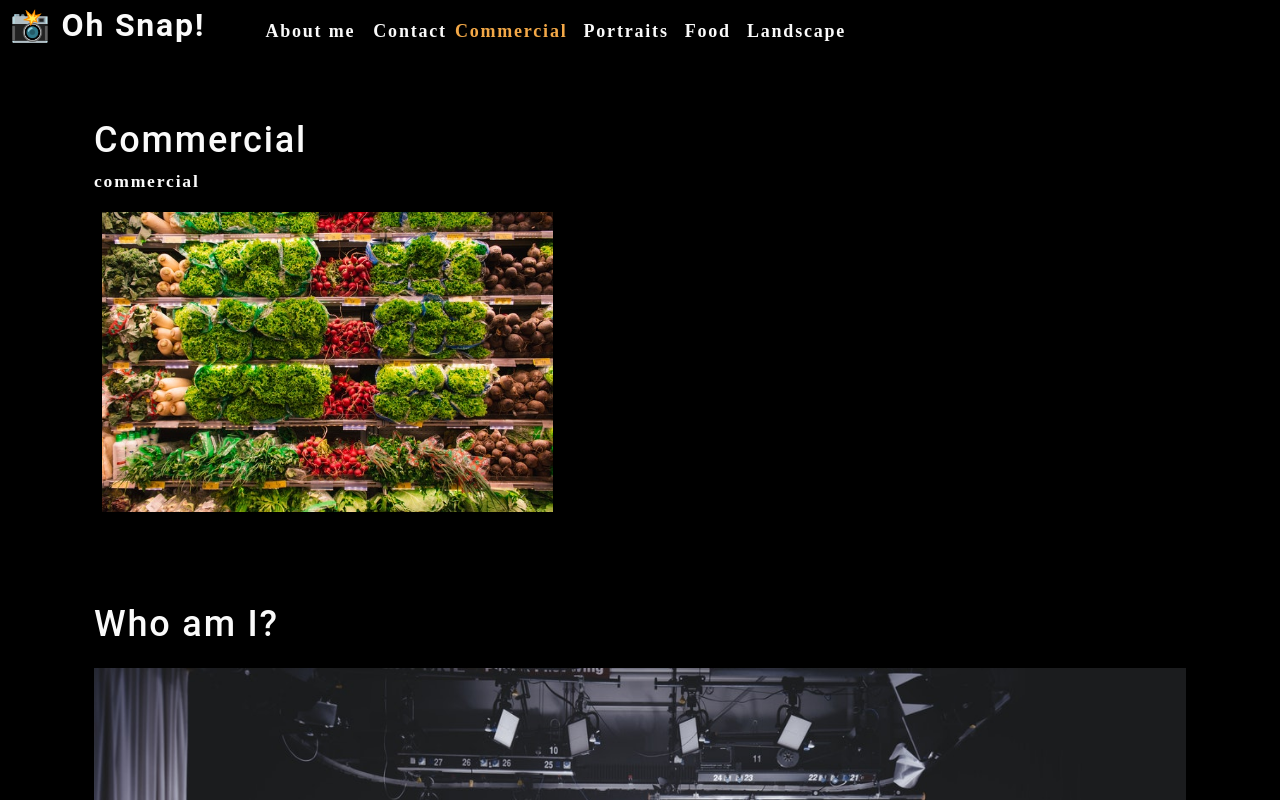
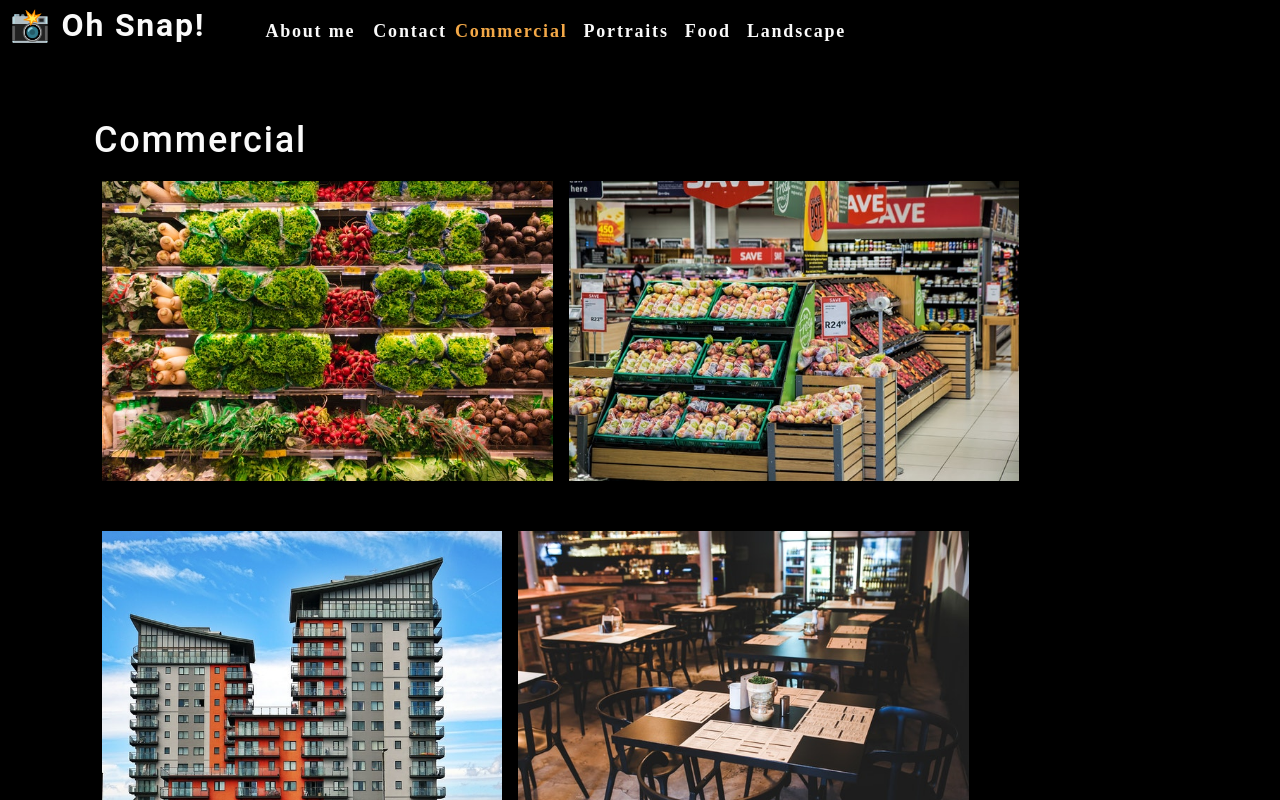
Before and after one commit to AhmedAlkh/photo-port, a React (Create React App) app: page / in a window 1280 px wide. Shown: the top 800 px of the page. Built offline with nearby package versions, Linux system fonts and the light colour scheme.

Commit message:
pictures load for all categories

```diff
--- a/src/App.js
+++ b/src/App.js
@@ -24,7 +24,7 @@
         currentCategory={currentCategory}
       ></Nav>
       <main>
-        <Gallery></Gallery>
+        <Gallery currentCategory={currentCategory}></Gallery>
       <About></About>
       </main>
     </div>
--- a/src/components/Gallery/index.js
+++ b/src/components/Gallery/index.js
@@ -1,23 +1,14 @@
 import React from "react";
 import { capitalizeFirstLetter } from '../../utils/helpers';
-import photo from '../../assets/small/commercial/0.jpg';
+import PhotoList from "../PhotoList";
 
-function Gallery(props) {
-    const currentCategory = {
-        name: 'commercial',
-        desciption: 'Photos of grocery stores, food trucks, and other commercial projects',
-    };
+function Gallery({currentCategory}) {
+    const { name, desciption } = currentCategory;
     return (
         <section>
-            <h1>{capitalizeFirstLetter(currentCategory.name)}</h1>
-            <p>{currentCategory.name}</p>
-            <div className="flex-row">
-                <img
-                src={photo}
-                alt='Commercial Example'
-                className="img-thumbnail mx-1"
-                />
-            </div>
+            <h1 data-testid="h1tag">{capitalizeFirstLetter(name)}</h1>
+            <p>{desciption}</p>
+            <PhotoList category={currentCategory.name}/>
         </section>
     );
 }
--- /dev/null
+++ b/src/components/PhotoList/index.js
@@ -0,0 +1,122 @@
+import React, { useState } from 'react';
+// import Modal from '../Modal';
+
+const PhotoList = ({ category }) => {
+
+  const [photos] = useState([
+    {
+      name: 'Grocery aisle',
+      category: 'commercial',
+      description: 'Lorem ipsum dolor sit amet, consectetur adipiscing elit. Nunc ultricie',
+    },
+    {
+      name: 'Grocery booth',
+      category: 'commercial',
+      description: 'Lorem ipsum dolor sit amet, consectetur adipiscing elit. Nunc ultricie',
+    },
+    {
+      name: 'Building exterior',
+      category: 'commercial',
+      description: 'Lorem ipsum dolor sit amet, consectetur adipiscing elit. Nunc ultricie',
+    },
+    {
+      name: 'Restaurant table',
+      category: 'commercial',
+      description: 'Lorem ipsum dolor sit amet, consectetur adipiscing elit. Nunc ultricie',
+    },
+    {
+      name: 'Cafe interior',
+      category: 'commercial',
+      description: 'Lorem ipsum dolor sit amet, consectetur adipiscing elit. Nunc ultricie',
+    },
+    {
+      name: 'Cat green eyes',
+      category: 'portraits',
+      description: 'Lorem ipsum dolor sit amet, consectetur adipiscing elit. Nunc ultricie',
+    },
+    {
+      name: 'Green parrot',
+      category: 'portraits',
+      description: 'Lorem ipsum dolor sit amet, consectetur adipiscing elit. Nunc ultricie',
+    },
+    {
+      name: 'Yellow macaw',
+      category: 'portraits',
+      description: 'Lorem ipsum dolor sit amet, consectetur adipiscing elit. Nunc ultricie',
+    },
+    {
+      name: 'Pug smile',
+      category: 'portraits',
+      description: 'Lorem ipsum dolor sit amet, consectetur adipiscing elit. Nunc ultricie',
+    },
+    {
+      name: 'Pancakes',
+      category: 'food',
+      description: 'Lorem ipsum dolor sit amet, consectetur adipiscing elit. Nunc ultricie',
+    },
+    {
+      name: 'Burrito',
+      category: 'food',
+      description: 'Lorem ipsum dolor sit amet, consectetur adipiscing elit. Nunc ultricie',
+    },
+    {
+      name: 'Scallop pasta',
+      category: 'food',
+      description: 'Lorem ipsum dolor sit amet, consectetur adipiscing elit. Nunc ultricie',
+    },
+    {
+      name: 'Burger',
+      category: 'food',
+      description: 'Lorem ipsum dolor sit amet, consectetur adipiscing elit. Nunc ultricie',
+    },
+    {
+      name: 'Fruit bowl',
+      category: 'food',
+      description: 'Lorem ipsum dolor sit amet, consectetur adipiscing elit. Nunc ultricie',
+    },
+    {
+      name: 'Green river',
+      category: 'landscape',
+      description: 'Lorem ipsum dolor sit amet, consectetur adipiscing elit. Nunc ultricie',
+    },
+    {
+      name: 'Docks',
+      category: 'landscape',
+      description: 'Lorem ipsum dolor sit amet, consectetur adipiscing elit. Nunc ultricie',
+    },
+    {
+      name: 'Panoramic village by sea',
+      category: 'landscape',
+      description: 'Lorem ipsum dolor sit amet, consectetur adipiscing elit. Nunc ultricie',
+    },
+    {
+      name: 'Domestic landscape',
+      category: 'landscape',
+      description: 'Lorem ipsum dolor sit amet, consectetur adipiscing elit. Nunc ultricie',
+    },
+    {
+      name: 'Park bench',
+      category: 'landscape',
+      description: 'Lorem ipsum dolor sit amet, consectetur adipiscing elit. Nunc ultricie',
+    },
+  ]);
+
+  const currentPhotos = photos.filter((photo) => photo.category === category);
+
+  return (
+    <div>
+      <div className="flex-row">
+        {currentPhotos.map((image, i) => (
+          <img
+            src={require(`../../assets/small/${category}/${i}.jpg`)}
+            alt={image.name}
+            className="img-thumbnail mx-1"
+            key={image.name}
+          />
+        ))}
+      </div>
+    </div>
+  );
+};
+
+export default PhotoList;
```
